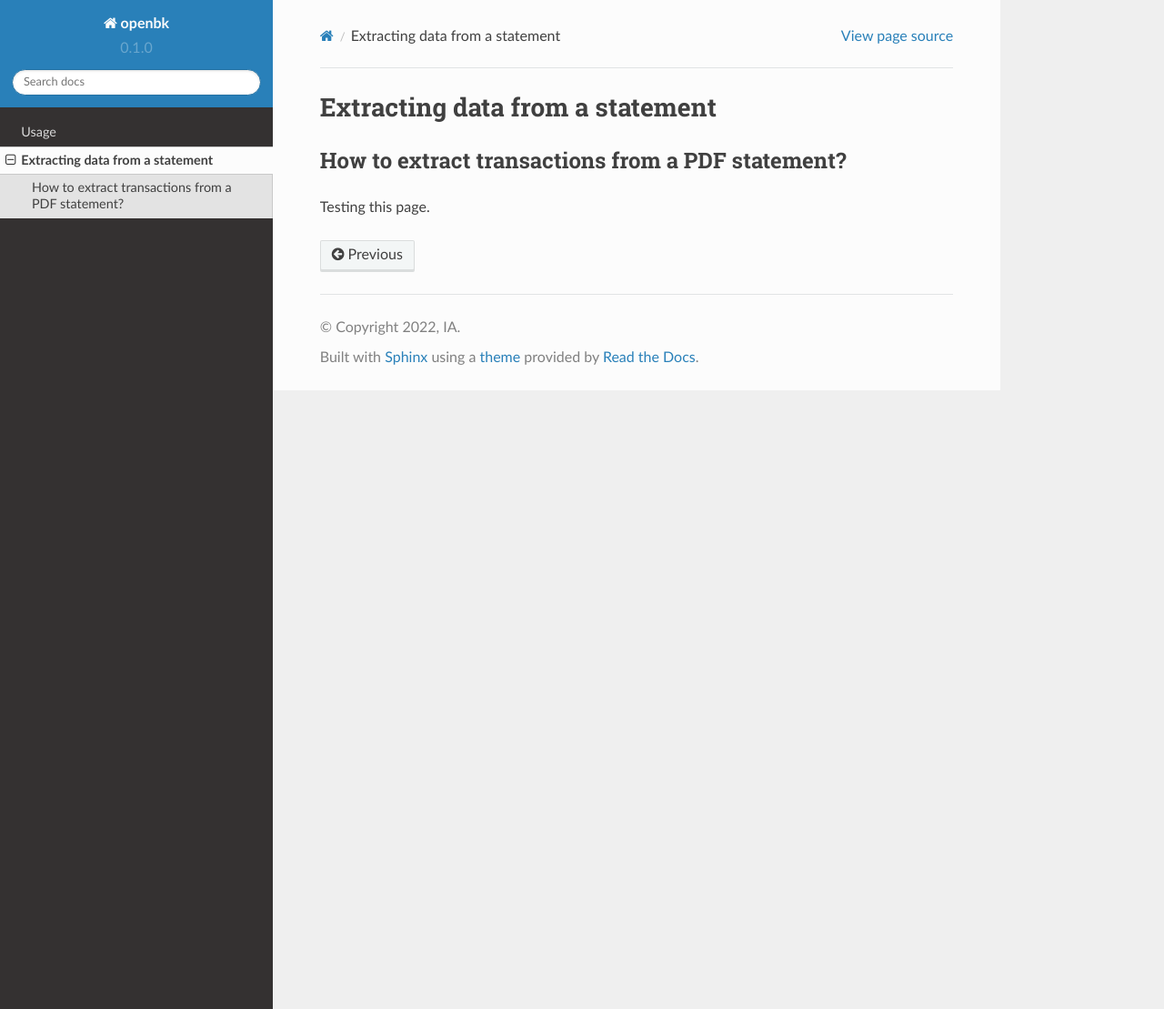
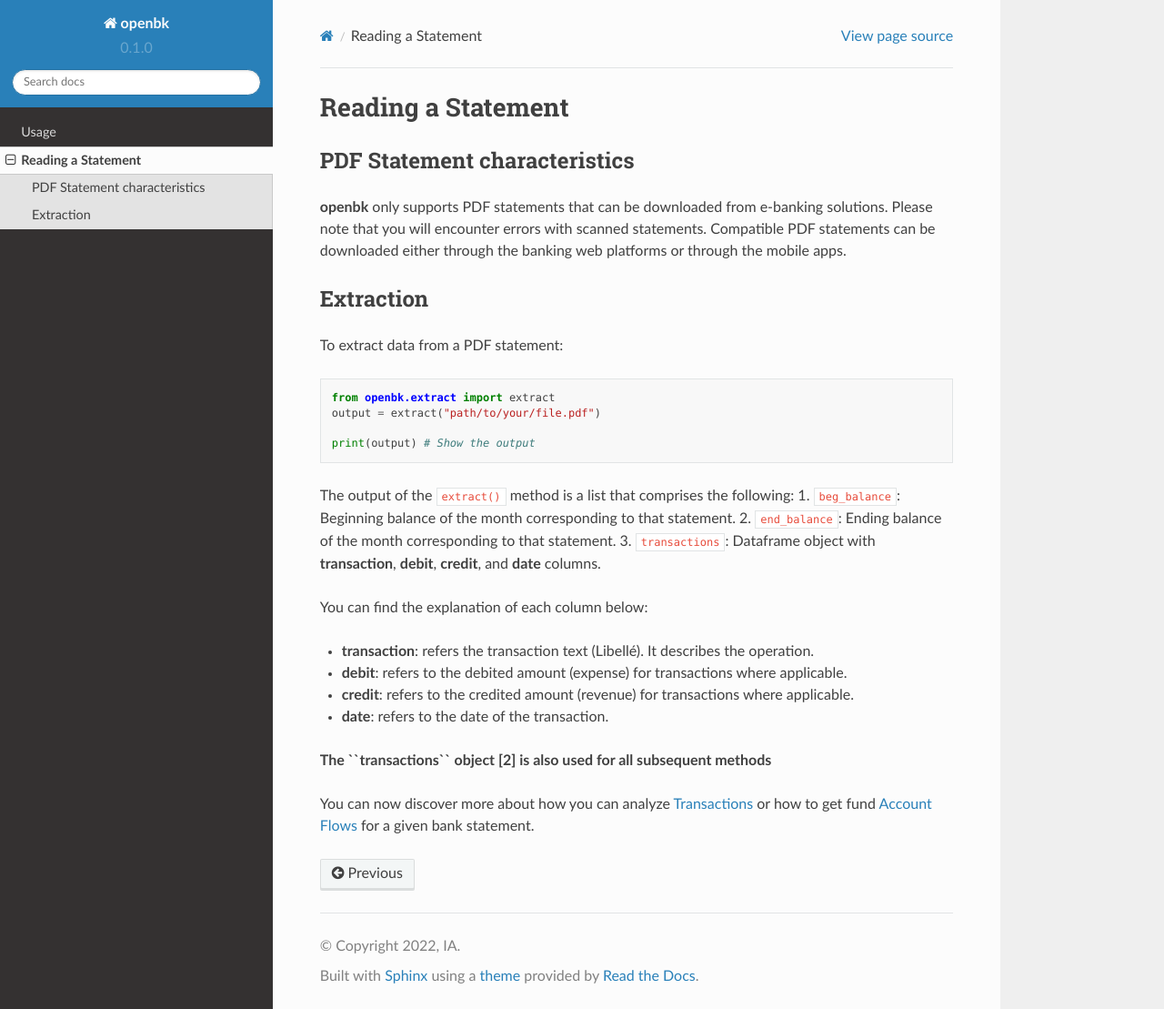
Before and after one commit to imadarchid/openbk, a Sphinx documentation site: the page built from docs/source/extraction.rst, in a window 1280 px wide and 1109 px high. Shown: the whole window at 91% size. Built offline with Sphinx 7.4.7 and the Read the Docs theme 2.0.0, drawn with Linux system fonts in a browser that asks for light colours.

Commit message:
Adding docs to help users navigate the package (#1)
* docs(source): adding docs for flows+transactions methods

* docs(extraction): added guide to use the `extract()` method

* docs(extraction): finish extraction docs

* docs: init docs are ready

```diff
--- a/docs/source/extraction.rst
+++ b/docs/source/extraction.rst
@@ -1,9 +1,40 @@
-Extracting data from a statement
-=====
+Reading a Statement
+===================
+
+.. _chars:
+
+PDF Statement characteristics
+-----------------------------
+
+**openbk** only supports PDF statements that can be downloaded from e-banking solutions. Please note that you will encounter errors with scanned statements.
+Compatible PDF statements can be downloaded either through the banking web platforms or through the mobile apps.
 
 .. _extracting:
 
-How to extract transactions from a PDF statement?
-------------
+Extraction
+----------
 
-Testing this page.
+To extract data from a PDF statement:
+
+.. code-block:: python
+
+    from openbk.extract import extract
+    output = extract("path/to/your/file.pdf")
+
+    print(output) # Show the output
+
+The output of the ``extract()`` method is a list that comprises the following:
+1. ``beg_balance``: Beginning balance of the month corresponding to that statement.
+2. ``end_balance``: Ending balance of the month corresponding to that statement.
+3. ``transactions``: Dataframe object with **transaction**, **debit**, **credit**, and **date** columns.
+
+You can find the explanation of each column below:
+
+* **transaction**: refers the transaction text (Libellé). It describes the operation.
+* **debit**: refers to the debited amount (expense) for transactions where applicable.
+* **credit**: refers to the credited amount (revenue) for transactions where applicable.
+* **date**: refers to the date of the transaction.
+
+**The ``transactions`` object [2] is also used for all subsequent methods**
+
+You can now discover more about how you can analyze :doc:`transactions` or how to get fund :doc:`flows` for a given bank statement.
--- a/docs/source/index.rst
+++ b/docs/source/index.rst
@@ -1,5 +1,5 @@
 Welcome to openbk's documentation!
-===================================
+==================================
 
 **openbk** is a small python library that can be used to read and extract transaction information from Moroccan bank statements (PDF).
 
```
Also changed, not shown: docs/source/flows.rst (added, +71 -0 lines), docs/source/transactions.rst (added, +77 -0 lines).
